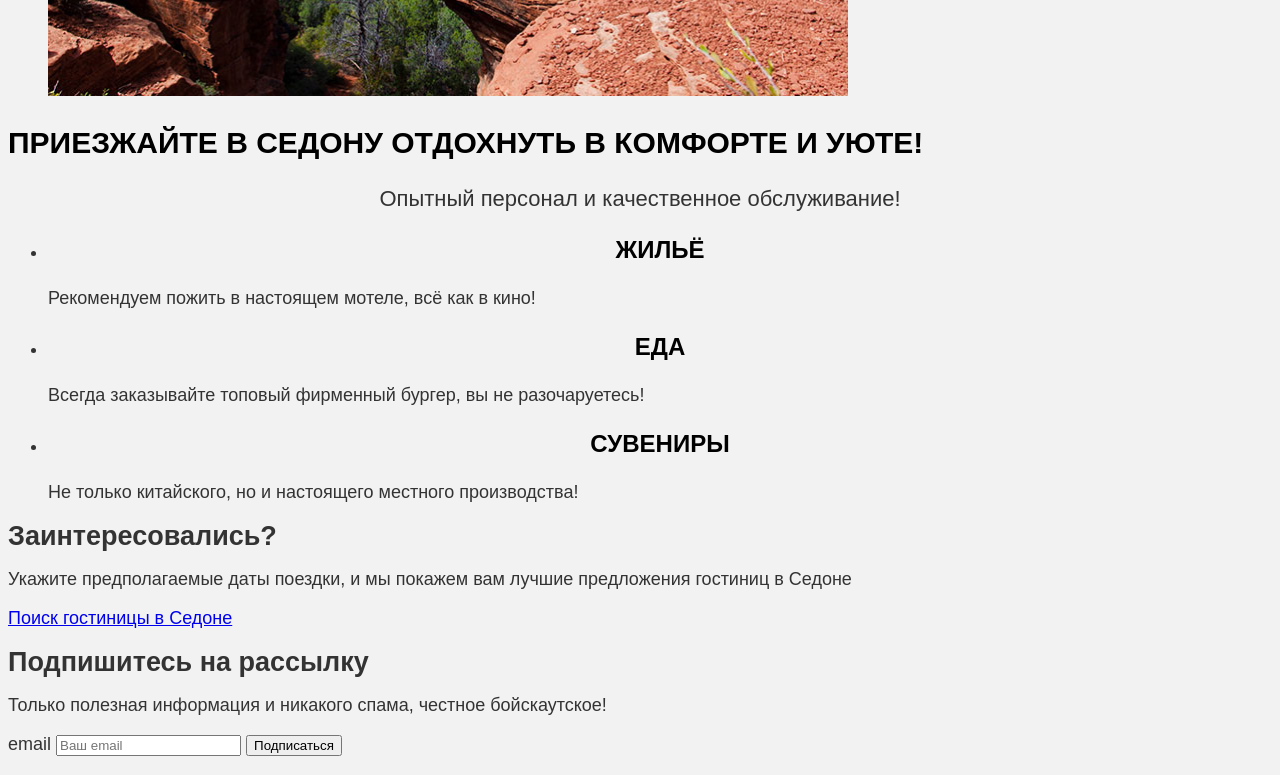
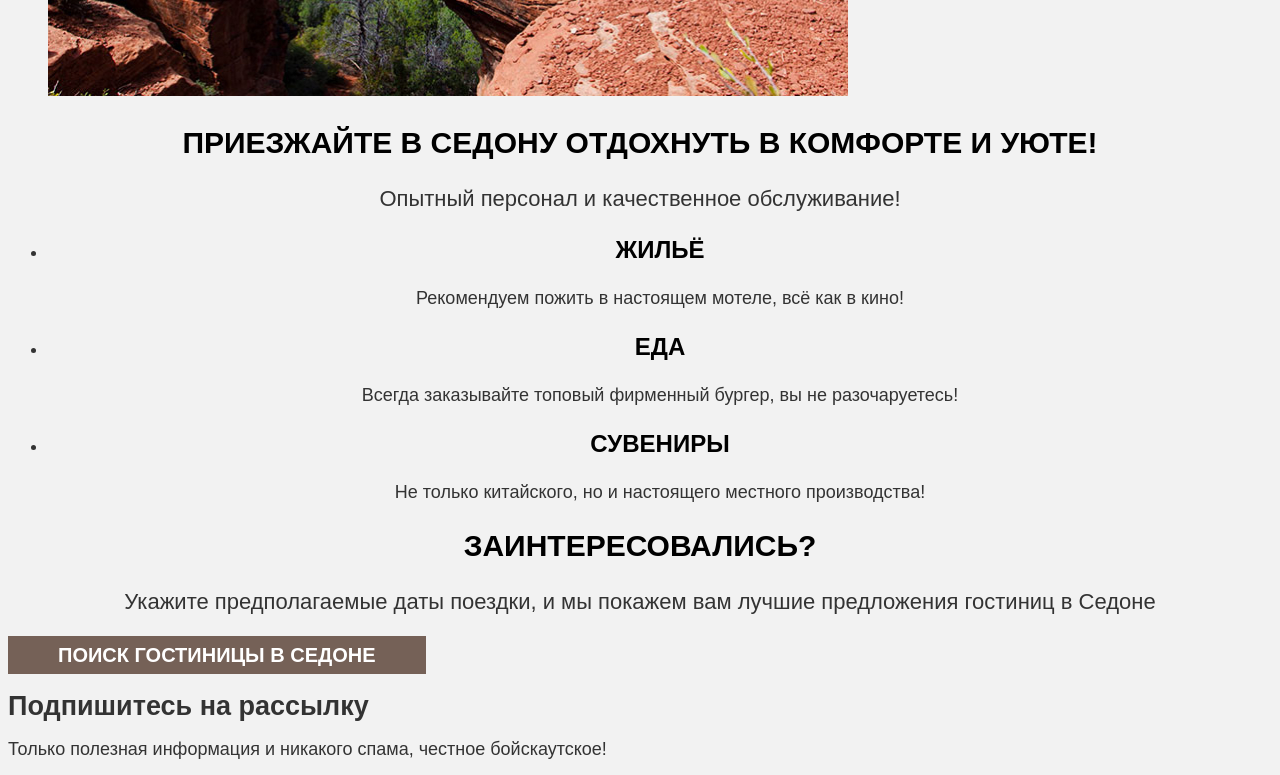
Before and after one commit to narziev-ak/2342585-sedona-2, a plain HTML site: page index.html in a window 1280 px wide. Shown: the part 2000-2775 px from the top of the page. Drawn offline with Linux system fonts and the light colour scheme; a web font is replaced by a local one.

Commit message:
кнопка поиск гостиницы

```diff
--- a/index.html
+++ b/index.html
@@ -100,7 +100,7 @@
       <h2 class="interested-title">Заинтересовались?</h2>
       <p class="interested-description">Укажите предполагаемые даты поездки, и мы покажем вам лучшие предложения
         гостиниц в Седоне</p>
-      <a class="interested button" href="catalog.html">Поиск гостиницы в Седоне</a>
+      <a class="interested-button" href="catalog.html">Поиск гостиницы в Седоне</a>
     </section>
     <section class="subscribe">
       <h2 class="subscribe-title">Подпишитесь на рассылку</h2>
--- a/styles/styles.css
+++ b/styles/styles.css
@@ -88,6 +88,7 @@ body {
   font-weight: 700;
   line-height: 36px;
   text-transform: uppercase;
+  text-align: center;
   color: #000000;
 }
 .advantages-subtitle {
@@ -111,3 +112,35 @@ body {
   text-align: center;
   color: #000000;
 }
+.advantages-description {
+  font-size: 18px;
+  line-height: 21px;
+  text-align: center;
+}
+.interested-title {
+  font-size: 30px;
+  font-weight: 700;
+  line-height: 36px;
+  text-transform: uppercase;
+  text-align: center;
+  color: #000000;
+}
+.interested-description {
+  font-size: 22px;
+  line-height: 26px;
+  text-align: center;
+}
+.interested-button {
+ font-weight: 700;
+ font-size: 20px;
+ line-height: 36px;
+ text-transform: uppercase;
+ text-align: center;
+ text-decoration: none;
+ background: #756157;
+ border-radius: 4pz;
+ padding: 8px 50px;
+ width: 376px;
+ height: 52px;
+ color: #ffffff;
+}
```
